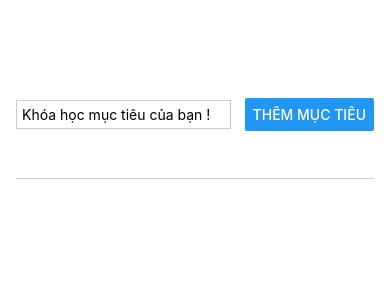
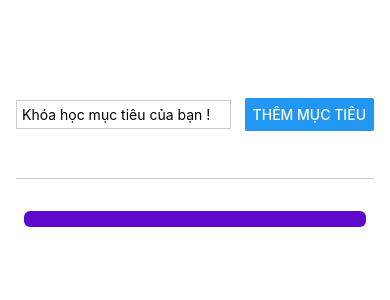
Before and after one commit to DrTruong/Learning-React-Native, a React Native app in the folder RNCourse/: screen / in a window 390 px wide. Both pictures are taken after a click on the button "THÊM MỤC TIÊU". Shown: the top 300 px of the page. Built offline with nearby package versions, Linux system fonts and the light colour scheme.

Commit message:
- iOS & Android Styling Differences - Sử dụng View bao ngoài các component để áp dụng style cho cả iOS và android

```diff
--- a/RNCourse/App.js
+++ b/RNCourse/App.js
@@ -30,7 +30,9 @@ export default function App() {
       </View>
       <View style={styles.goalContainer}>
         {courseGoals.map((goal) => (
-          <Text key={Math.random().toString()}>{goal}</Text>
+          <View key={Math.random().toString()} style={styles.goalItems}>
+            <Text style={styles.goalText}>{goal}</Text>
+          </View> // sử dụng View để có thể áp dụng boderRadius cho Text style trong cả iOS và android
         ))}
       </View>
     </View>
@@ -62,4 +64,13 @@ const styles = StyleSheet.create({
   goalContainer: {
     flex: 5,
   },
+  goalItems: {
+    margin: 8,
+    padding: 8,
+    borderRadius: 6,
+    backgroundColor: "#5e0acc",
+  },
+  goalText: {
+    color: "white",
+  },
 });
```
